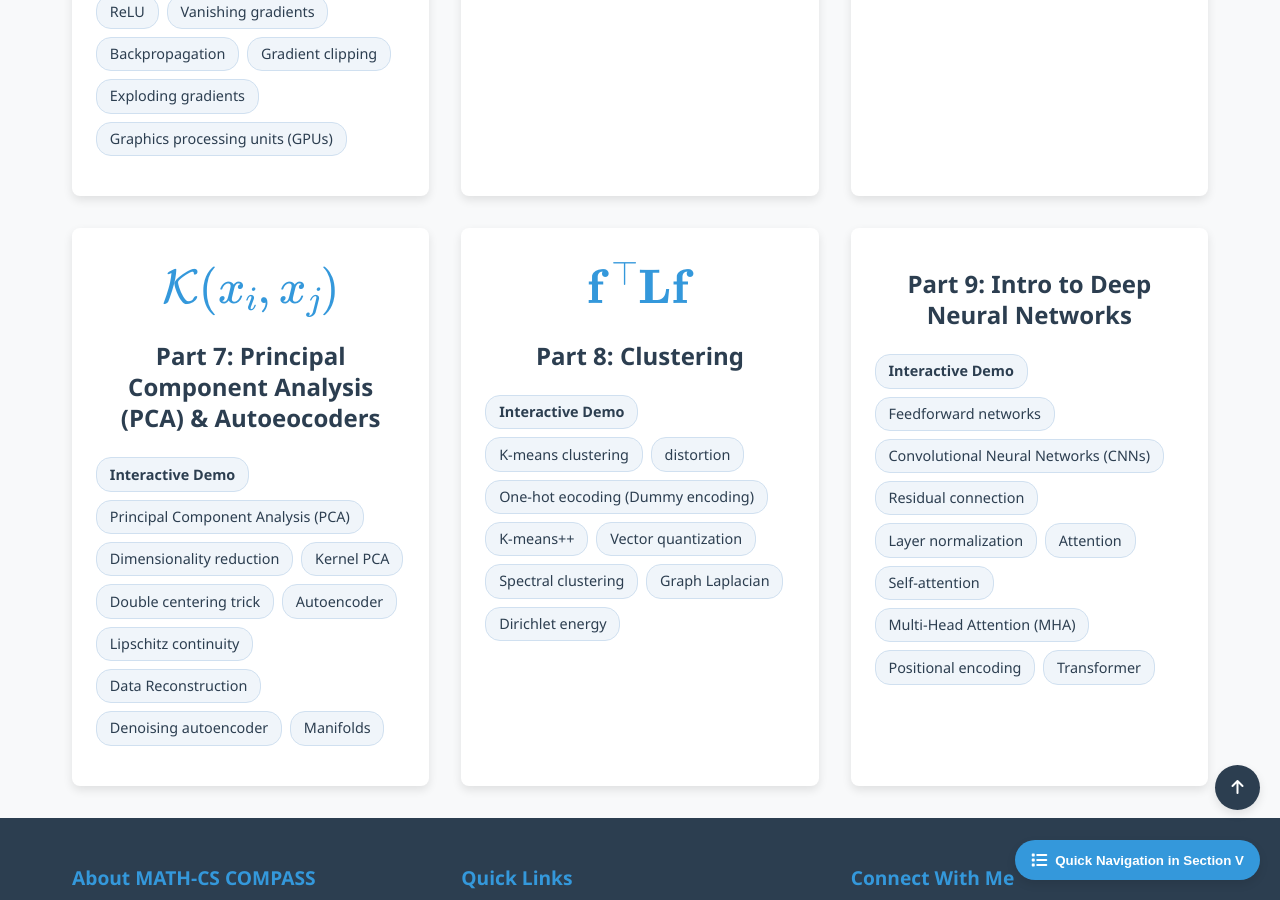
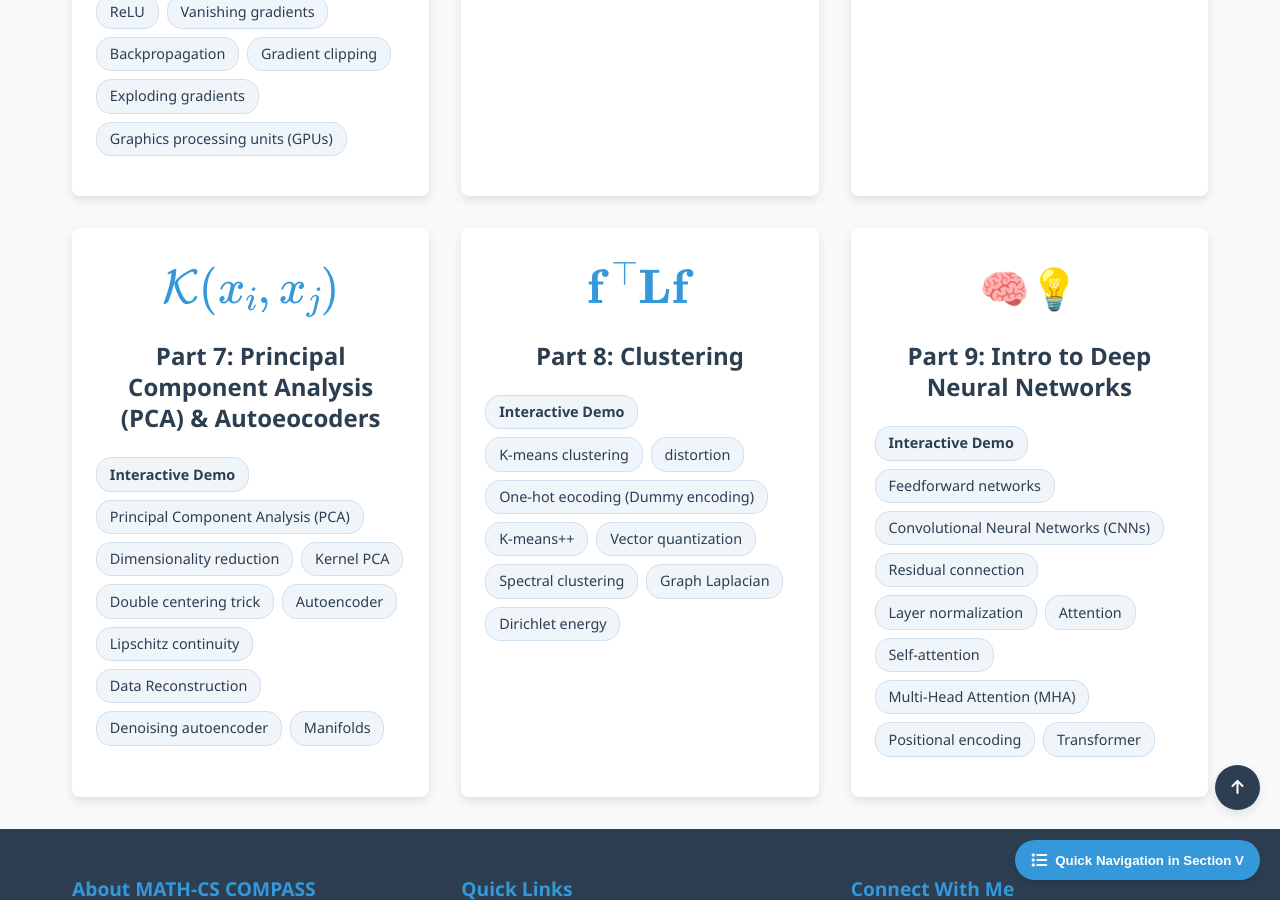
Before and after one commit to Yusukey01/yusukey01.github.io, a Jekyll site: the page built from Mathematics/Machine_learning/ml.html, in a window 1280 px wide and 900 px high, scrolled down 1821 px. Built offline with Jekyll 4.4.1, drawn with Linux system fonts in a browser that asks for light colours.

Commit message:
fix icons

```diff
--- a/Mathematics/Machine_learning/ml.html
+++ b/Mathematics/Machine_learning/ml.html
@@ -170,7 +170,7 @@ uses_python: false
                     </div>
 
                     <div class="card">
-                        <div class="card-icon"></div>
+                        <div class="card-icon">🧠💡</div>
                         <h3><a href="deep_nn.html">Part 9: Intro to Deep Neural Networks </a></h3>
                         <div class="keywords">
                            <span><strong>Interactive Demo</strong></span>
```
